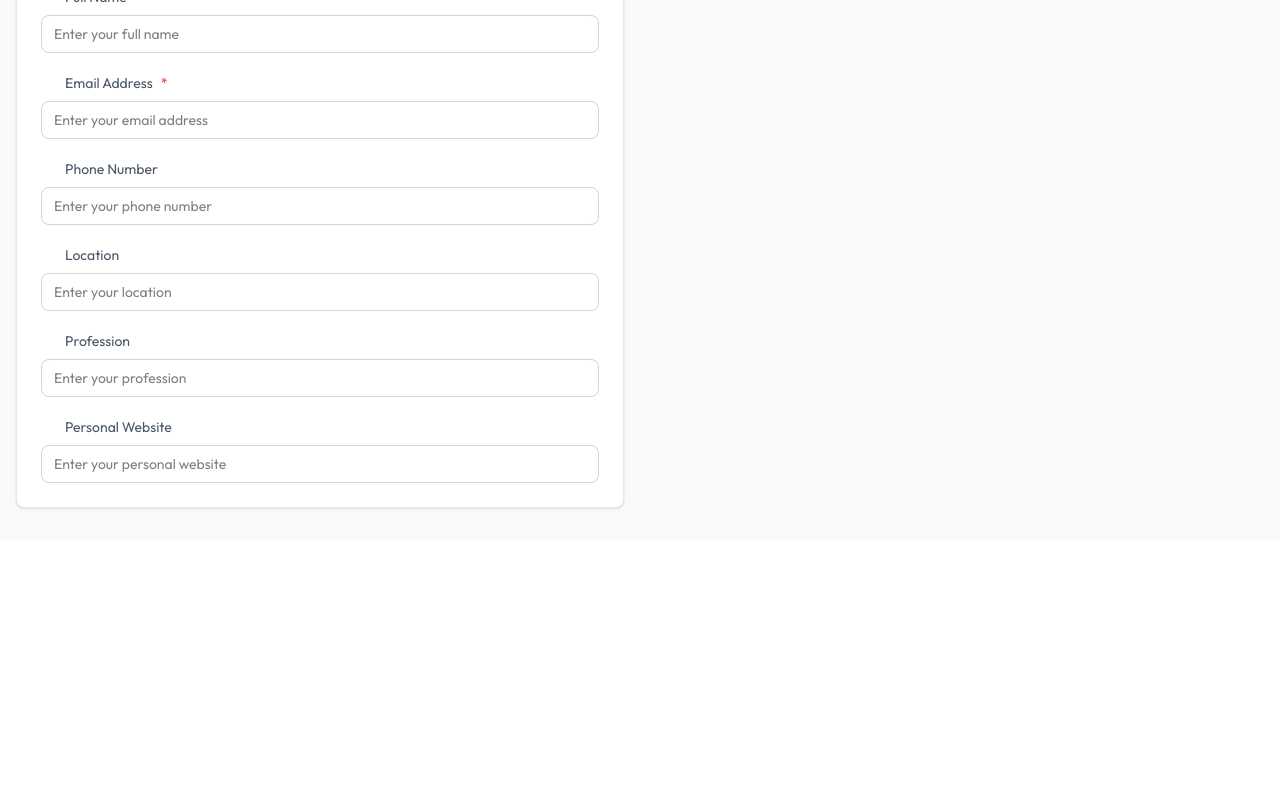
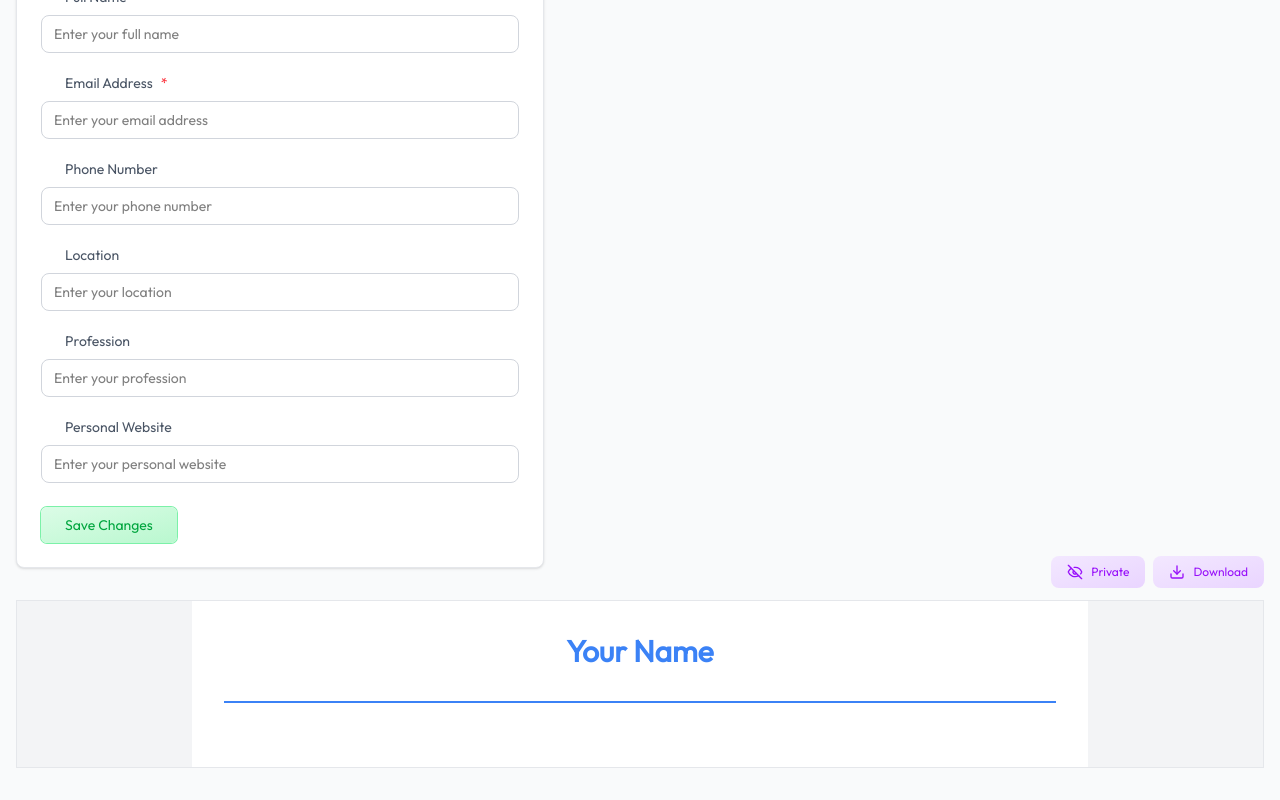
Before and after one commit to anishdass/resume-builder, a React (Vite) app in the folder client/: page /app/builder/1 in a window 1280 px wide. Shown: the part 379-1179 px from the top of the page. Before the commit the page ends 919 px from the top, so only its background shows below. Built offline with nearby package versions, Linux system fonts and the light colour scheme.

Commit message:
Buttons panel for sharing, changing visibility, and downloading resume completed.

```diff
--- a/client/src/pages/ResumeBuilder.jsx
+++ b/client/src/pages/ResumeBuilder.jsx
@@ -6,9 +6,13 @@ import {
   Briefcase,
   ChevronLeft,
   ChevronRight,
+  Download,
+  EyeIcon,
+  EyeOff,
   FileText,
   Folder,
   GraduationCap,
+  Share2Icon,
   Sparkles,
   User,
 } from "lucide-react";
@@ -60,6 +64,25 @@ const ResumeBuilder = () => {
       setResumeData(resume);
       document.title = resume.title;
     }
+  };
+
+  const changeResumeVisibility = async () => {
+    setResumeData({ ...resumeData, public: !resumeData.public });
+  };
+
+  const handleShare = () => {
+    const frontEndUrl = window.location.href.split("/app/")[0];
+    const resumeUrl = frontEndUrl + "/view/" + resumeId;
+
+    if (navigator.share) {
+      navigator.share({ url: resumeUrl, text: "My Resume" });
+    } else {
+      alert("Share not supported on this browser");
+    }
+  };
+
+  const downloadResume = () => {
+    window.print();
   };
 
   useEffect(() => {
@@ -223,10 +246,49 @@ const ResumeBuilder = () => {
                 />
               )}
             </div>
+
+            {/* Save Changes button */}
+            <button className=' bg-gradient-to-br from-green-100 to-green-200 ring-green-300 text-green-600 ring hover:ring-green-400 rounded-md transition-all px-6 py-2 text-sm mt-6'>
+              Save Changes
+            </button>
           </div>
 
           {/* RIGHT PANEL — Resume Preview */}
-          <div className='max-lg:mt-6'>
+          <div className=' lg:col-span-7 max-lg:mt-6'>
+            {/* Buttons Panel */}
+            <div className=' relative w-full'>
+              <div className=' absolute bottom-3 left-0 right-0 flex items-center justify-end gap-2'>
+                {resumeData.public && (
+                  // Share Button
+                  <button
+                    onClick={handleShare}
+                    className=' flex items-center p-2 px-4 gap-2 text-xs bg-gradient-to-br from-blue-100 to-blue-200 text-blue-600 rounded-lg ring-blue-300 hover:ring transition-colors'>
+                    <Share2Icon className=' size-4' /> Share
+                  </button>
+                )}
+
+                {/* Visibility button */}
+                <button
+                  onClick={changeResumeVisibility}
+                  className=' flex items-center p-2 px-4 gap-2 text-xs bg-gradient-to-br from-purple-100 to-purple-200 text-purple-600 ring-purple-300 rounded-lg hover:ring transition-colors'>
+                  {resumeData.public ? (
+                    <EyeIcon className=' size-4' />
+                  ) : (
+                    <EyeOff className=' size-4' />
+                  )}
+                  {resumeData.public ? "Public" : "Private"}
+                </button>
+
+                {/* Download button */}
+                <button
+                  onClick={downloadResume}
+                  className=' flex items-center p-2 px-4 gap-2 text-xs bg-gradient-to-br from-purple-100 to-purple-200 text-purple-600 ring-purple-300 rounded-lg hover:ring transition-colors'>
+                  <Download className=' size-4' /> Download
+                </button>
+              </div>
+            </div>
+
+            {/* Resume preview */}
             <ResumePreview
               data={resumeData}
               template={resumeData.template}
--- a/client/src/pages/Test.jsx
+++ b/client/src/pages/Test.jsx
@@ -1,8 +1,28 @@
-import { Plus, XIcon } from "lucide-react";
-import React from "react";
+import React, { useReducer } from "react";
+
+const initialState = { count: 0 };
+
+function reducer(state, action) {
+  switch (action.type) {
+    case "increment":
+      return { count: state.count + 1 };
+    case "decrement":
+      return { count: state.count - 1 };
+    default:
+      return state;
+  }
+}
 
 const Test = () => {
-  return <div></div>;
+  const [state, dispatch] = useReducer(reducer, initialState);
+
+  return (
+    <div style={{ textAlign: "center" }}>
+      <h2>Count: {state.count}</h2>
+      <button onClick={() => dispatch({ type: "increment" })}>+</button>
+      <button onClick={() => dispatch({ type: "decrement" })}>-</button>
+    </div>
+  );
 };
 
 export default Test;
```
